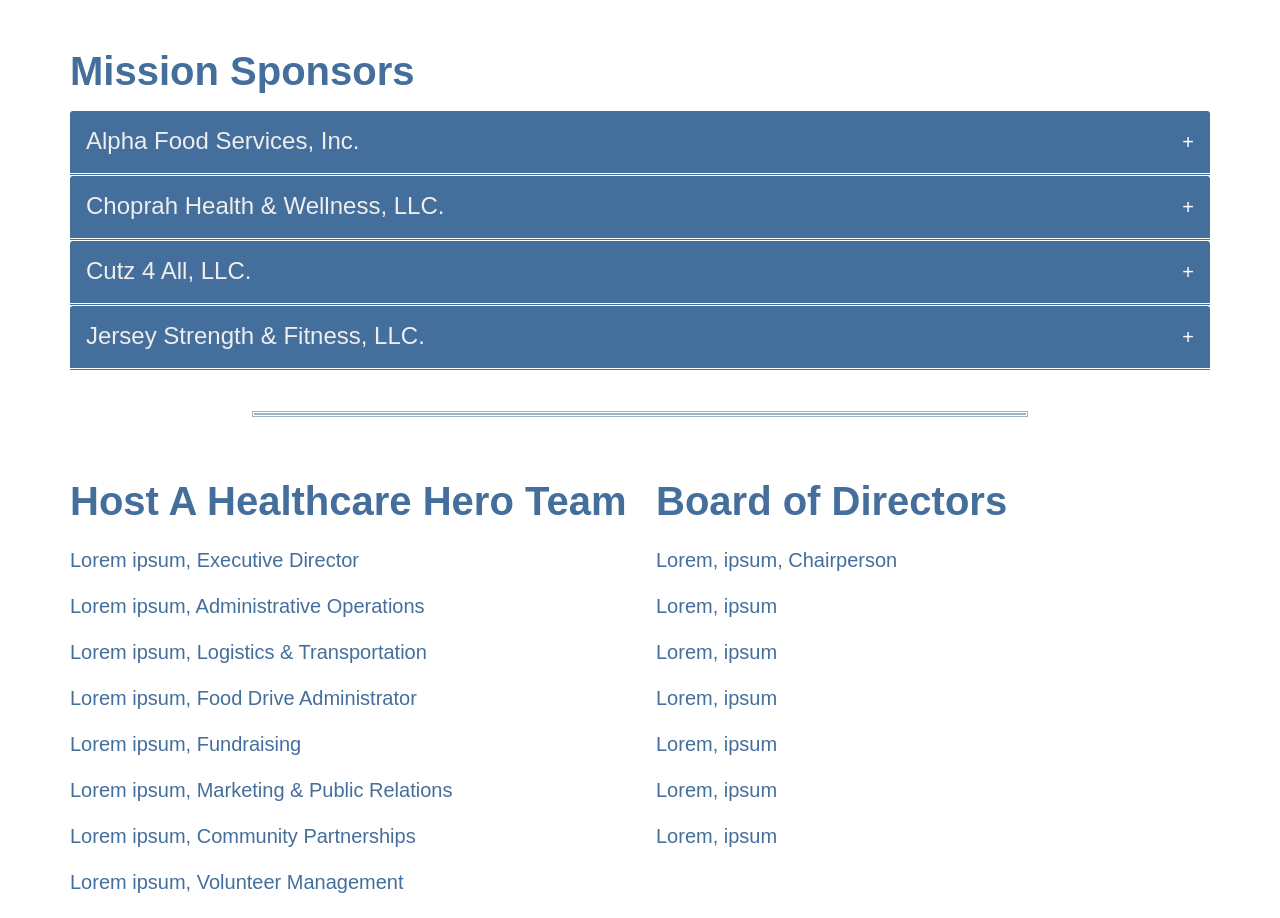
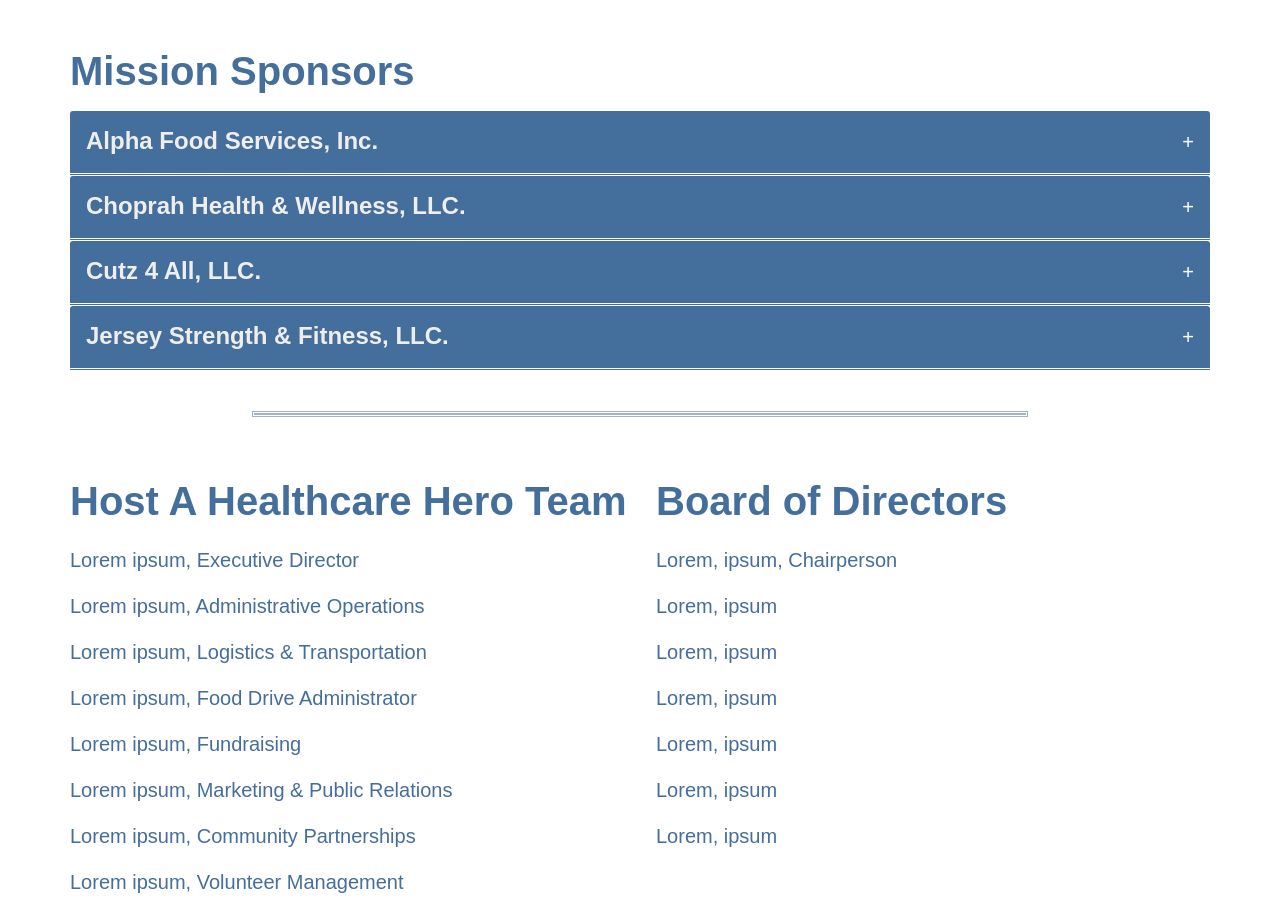
Before and after one commit to Pia007/Hero, a React (Create React App) app: page /about in a window 1280 px wide. Shown: the part 2180-3098 px from the top of the page. Built offline with nearby package versions, Linux system fonts and the light colour scheme.

Commit message:
Updated Accordion

```diff
--- a/src/components/MissionAccordion.jsx
+++ b/src/components/MissionAccordion.jsx
@@ -1,4 +1,4 @@
-import { useState } from 'react';
+import { useState } from 'react';;
 
 export const MissionAccordion = ({ name, description  }) => {
     const [isActive, setIsActive] = useState(false);
@@ -6,10 +6,10 @@ export const MissionAccordion = ({ name, description  }) => {
     return (
         <div className="mission-text accordion-item px-3 px-sm-0">
             <div className="bg-primary accordion-title" onClick={() => setIsActive(!isActive)}>
-                <h4 className="text-light mb-0">{name}</h4>
+                <h4 className="text-light mb-0"><strong>{name}</strong></h4>
                 <div className="">{isActive ? '-' : '+'}</div>
             </div>
-            {isActive && <div className="text-primary p-1 accordion-description mb-1 px-3">{description}</div>}
+            {isActive && <div className="text-primary p-1 accordion-description mb-1 px-3"><strong>{name}</strong>, {description}</div>}
         </div>
 
     );
```
